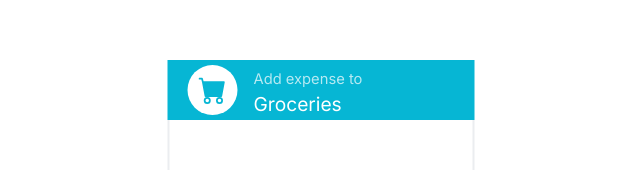
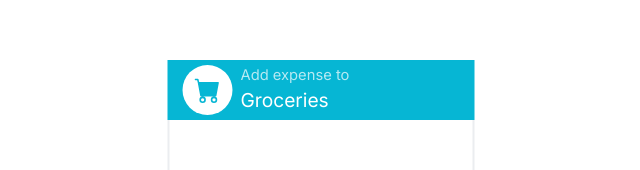
Before and after one commit to erikson-hub/AppCalculadora, an Angular app: page / in a window 1280 px wide. Shown: the part 143-313 px from the top of the page, without its empty margins (319-959 px from the left). Built offline with nearby package versions, Linux system fonts and the light colour scheme.

Commit message:
Estilos al header

```diff
--- a/src/app/calculadora/calculadora.component.css
+++ b/src/app/calculadora/calculadora.component.css
@@ -7,7 +7,7 @@
 .header {
   width: 100%;
   height: 60px;
-  padding: 0 20px;
+  padding: 0 15px;
   background-color: #06b6d4;
   /* border: 1px solid #06b6d4; */
   border: none;
@@ -101,6 +101,7 @@ button {
 .text-subtitle {
   font-size: 0.92rem;
   margin-bottom: 0;
+  margin-top: -4px;
   opacity: 0.7;
 }
 
--- a/src/app/calculadora/calculadora.component.html
+++ b/src/app/calculadora/calculadora.component.html
@@ -4,12 +4,12 @@
   </div> -->
   <div class="calculator card">
     <!-- Header  -->
-    <div class="d-flex header gap-3">
+    <div class="d-flex header gap-2">
       <div class="icon">
         <svg
           xmlns="http://www.w3.org/2000/svg"
-          width="28"
-          height="28"
+          width="26"
+          height="26"
           fill="currentColor"
           class="bi bi-cart-fill"
           viewBox="0 0 16 16"
```
